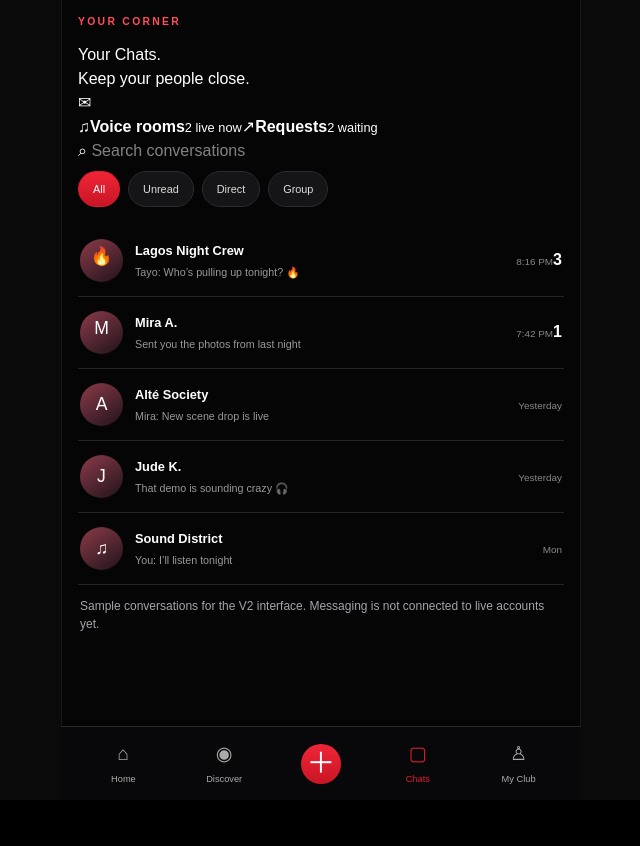
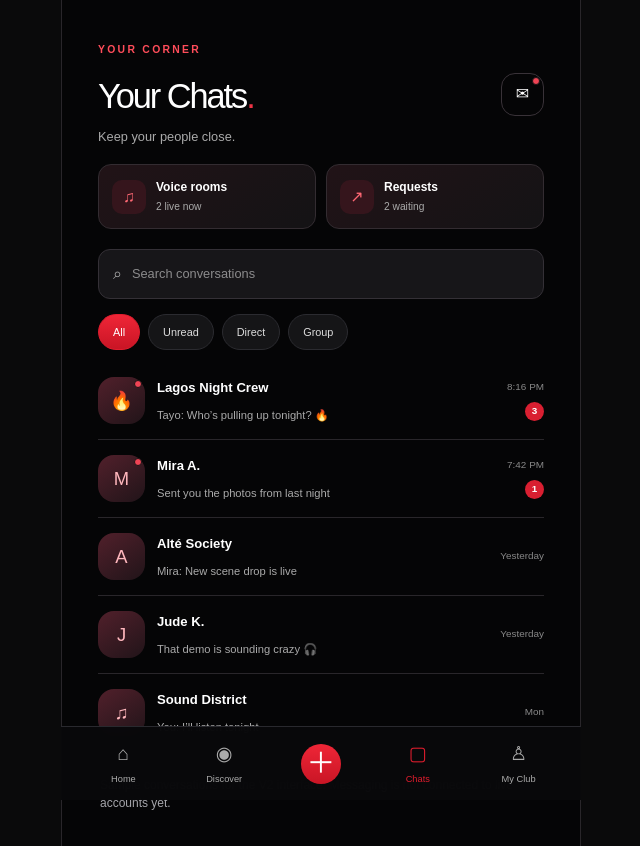
Before and after one commit to mrceogodwin/Nochalant, a Next.js app: page /chats in a window 1280 px wide. Shown: the top 846 px of the page, without its empty margins (319-959 px from the left). Before the commit the page ends 800 px from the top, so only its background shows below. Built offline with nearby package versions, Linux system fonts and the light colour scheme.

Commit message:
Style complete messaging experience screens

```diff
--- a/src/app/globals.css
+++ b/src/app/globals.css
@@ -316,3 +316,76 @@ button { font: inherit; }
 .feed-preview-note{padding:8px 4px 90px}
 .poll-builder{display:grid;gap:8px;margin:15px 0}
 .add-option{justify-self:start;padding:8px 11px;border:1px solid #69303a;border-radius:9px;background:#211116;color:#ff6874;font-size:.72rem}
+
+
+/* Messaging suite: inbox, requests, voice and direct threads */
+.inbox-shell{padding-bottom:105px}
+.inbox-top{display:flex;justify-content:space-between;align-items:center;padding:28px 20px 18px}
+.inbox-top h1{margin:5px 0;font-size:2.15rem;letter-spacing:-.06em;color:#fff}
+.inbox-top h1 span{color:#ed3445}
+.inbox-top p:last-child{margin:0;color:#aaa;font-size:.8rem}
+.inbox-icon-button{position:relative;width:43px;height:43px;display:grid;place-items:center;border:1px solid #393238;border-radius:14px;color:#fff;text-decoration:none}
+.inbox-icon-button i,.chat-avatar i{position:absolute;width:8px;height:8px;border-radius:50%;background:#f04455;right:3px;top:3px;border:1px solid #171416}
+.chat-shortcuts{display:grid;grid-template-columns:1fr 1fr;gap:10px;padding:0 20px 15px}
+.chat-shortcuts a{display:grid;grid-template-columns:34px 1fr;grid-template-rows:auto auto;align-items:center;column-gap:10px;padding:13px;border:1px solid #332c31;border-radius:13px;background:linear-gradient(145deg,#211317,#141315);text-decoration:none}
+.chat-shortcuts a>span{grid-row:span 2;width:34px;height:34px;display:grid;place-items:center;border-radius:10px;background:#35151c;color:#ff6874}
+.chat-shortcuts b{font-size:.75rem;color:#fff}.chat-shortcuts small{font-size:.64rem;color:#aaa;margin-top:3px}
+.chat-search{display:flex;align-items:center;gap:10px;margin:5px 20px 15px;padding:12px 14px;border:1px solid #343036;border-radius:12px;background:#171619;color:#aaa}
+.chat-search input{flex:1;min-width:0;border:0;outline:0;background:transparent;color:#fff;font-size:.8rem}
+.inbox-shell>.chat-tabs{margin:0 20px 12px}
+.inbox-list{padding:0 20px}
+.inbox-list .chat-row{padding:15px 0;border-bottom:1px solid #29262a;text-decoration:none}
+.chat-row{display:flex;align-items:center;gap:12px}
+.chat-avatar{position:relative;width:47px;height:47px;display:grid;place-items:center;flex-shrink:0;border-radius:16px;background:linear-gradient(145deg,#51202b,#211419);color:#ffb7bd;font-size:1.15rem}
+.chat-copy{display:grid;gap:5px;min-width:0;flex:1}
+.chat-copy strong{font-size:.82rem;color:#fff}
+.chat-copy small{overflow:hidden;text-overflow:ellipsis;white-space:nowrap;color:#aaa;font-size:.7rem}
+.chat-meta{display:grid;justify-items:end;gap:7px;color:#999;font-size:.64rem}
+.chat-meta b{min-width:19px;height:19px;display:grid;place-items:center;border-radius:20px;background:#d91f31;color:white;font-size:.62rem}
+.inbox-note{padding:12px 20px 0}
+.request-intro{padding:32px 22px 20px}
+.request-intro>span{width:48px;height:48px;display:grid;place-items:center;border-radius:15px;background:#32151c;color:#ff6874;font-size:1.4rem}
+.request-intro h1{font-size:2rem;line-height:1.1;letter-spacing:-.05em;color:#fff}
+.request-intro h1 em,.voice-hero h1 em{color:#ff6572;font-style:normal}
+.request-intro p,.voice-hero>p:not(.onboard-kicker){max-width:340px;color:#aaa;font-size:.8rem;line-height:1.7}
+.request-list{display:grid;gap:12px;padding:0 20px}
+.request-card{padding:16px;border:1px solid #373037;border-radius:15px;background:#171517}
+.request-person{display:flex;align-items:center;gap:11px}
+.request-person>div{display:grid;gap:4px}.request-person strong{color:#fff;font-size:.82rem}.request-person small{color:#999;font-size:.67rem}
+.request-card>p{color:#d4cfd1;font-size:.78rem;line-height:1.6}
+.request-actions{display:flex;justify-content:flex-end;gap:9px}
+.request-actions button{padding:9px 15px;border:1px solid #8c303a;border-radius:9px;background:#d51e30;color:white;font-size:.7rem}
+.request-actions .request-decline{background:transparent;border-color:#494147;color:#ccc}
+.voice-hero{margin:20px;padding:24px;border:1px solid #51252e;border-radius:18px;background:radial-gradient(circle at 100% 0,#581b2a 0,transparent 52%),linear-gradient(145deg,#211317,#121113)}
+.voice-hero h1{font-size:2rem;line-height:1.12;letter-spacing:-.055em;color:#fff}
+.voice-hero>p:not(.onboard-kicker){color:#c4b9bd}
+.voice-host-link{display:inline-block;margin-top:10px;color:#ff6976;text-decoration:none;font-size:.75rem}
+.voice-room-list{display:grid;gap:12px;padding:0 20px}
+.voice-room-card{padding:17px;border:1px solid #363037;border-radius:15px;background:#171517}
+.voice-room-top,.voice-room-bottom{display:flex;justify-content:space-between;align-items:center;gap:8px}
+.voice-room-top>span{font-size:.59rem;letter-spacing:.13em;color:#ff6874}
+.voice-room-top>b{font-size:.6rem;color:#ff6874}.voice-room-top i{display:inline-block;width:6px;height:6px;margin-right:4px;border-radius:50%;background:#f04455}
+.voice-room-card h2{margin:14px 0 4px;color:#fff;font-size:1rem}
+.voice-room-card>small,.voice-room-card>p{color:#aaa;font-size:.7rem}
+.voice-room-card>p{line-height:1.5}
+.voice-room-bottom{padding-top:12px;border-top:1px solid #302b30}
+.voice-room-bottom>span{font-size:.65rem;color:#aaa}
+.voice-room-bottom button{padding:9px 12px;border:1px solid #9b303c;border-radius:9px;background:#d51e30;color:#fff;font-size:.68rem}
+.voice-room-bottom button:disabled{opacity:.45}
+.direct-profile-strip{display:grid;justify-items:center;gap:7px;padding:23px;border-bottom:1px solid #2b272c}
+.direct-profile-strip .chat-avatar{width:58px;height:58px;font-size:1.4rem}
+.direct-profile-strip strong{color:#fff;font-size:.84rem}
+.direct-profile-strip small,.direct-profile-strip>span{color:#aaa;font-size:.66rem}
+.direct-profile-strip>span{color:#ff6874}
+.chat-day-divider{text-align:center;margin:18px;color:#777;font-size:.59rem;letter-spacing:.15em}
+.direct-messages{gap:14px}
+.direct-message{position:relative;max-width:82%;align-self:flex-start}
+.direct-message.mine{align-self:flex-end}
+.direct-message>small{display:block;margin:0 0 5px 5px;color:#888;font-size:.58rem}
+.direct-message>p{margin:0;padding:12px 14px;border:1px solid #393139;border-radius:14px 14px 14px 4px;background:#211e22;color:#eee;font-size:.78rem;line-height:1.55}
+.direct-message.mine>p{border-color:#922d3a;border-radius:14px 14px 4px 14px;background:linear-gradient(140deg,#b91f31,#721522);color:#fff}
+.direct-message>button{margin:4px 0 0 5px;border:0;background:none;color:#ff7580;font-size:.72rem}
+.direct-preview-disclaimer{padding:6px 16px 90px}
+.chat-compose button:disabled{opacity:.45}
+.link-cta{display:block;text-align:center;text-decoration:none}
+@media(min-width:700px){.inbox-shell,.chat-screen{max-width:620px;margin:0 auto;border-left:1px solid #29262a;border-right:1px solid #29262a}.voice-room-list{grid-template-columns:1fr 1fr}.voice-hero{margin-top:28px}}
```
